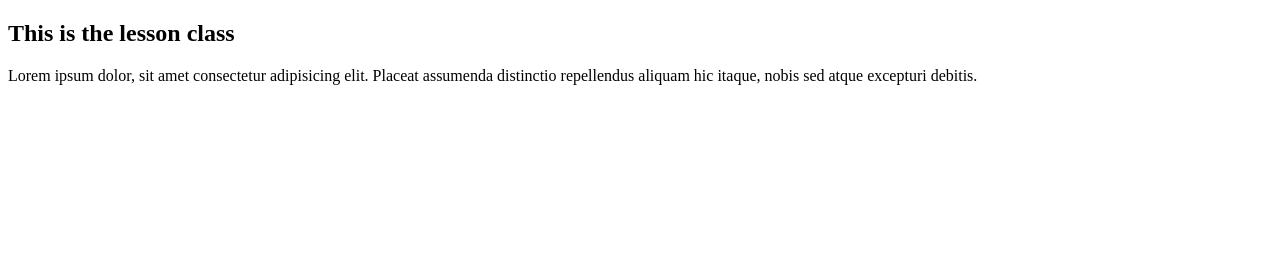
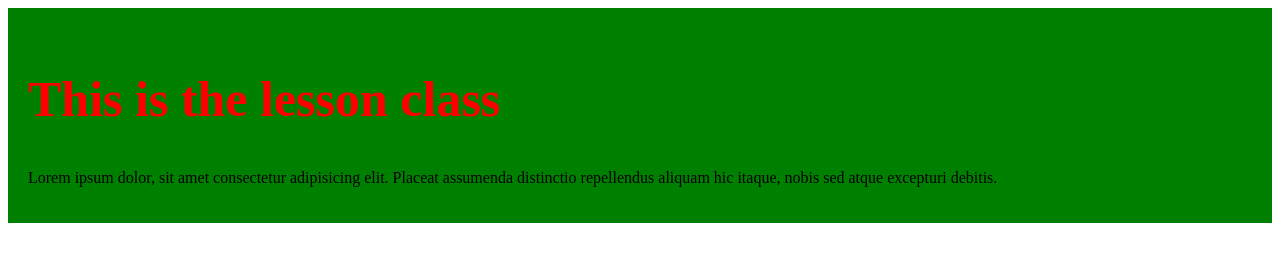
Before and after one commit to wpworld7/lesson-class, a plain HTML site: page index.html in a window 1280 px wide. Drawn offline with Linux system fonts and the light colour scheme.

Commit message:
added my all contant

```diff
--- a/index.html
+++ b/index.html
@@ -4,6 +4,16 @@
     <meta charset="UTF-8">
     <meta name="viewport" content="width=device-width, initial-scale=1.0">
     <title>lesson-class</title>
+    <style>
+        div{
+            background-color: green;
+            padding: 20px;
+        }
+        h2{
+            color: red;
+            font-size: 50px;
+        }
+    </style>
 </head>
 <body>
     <div>
```
